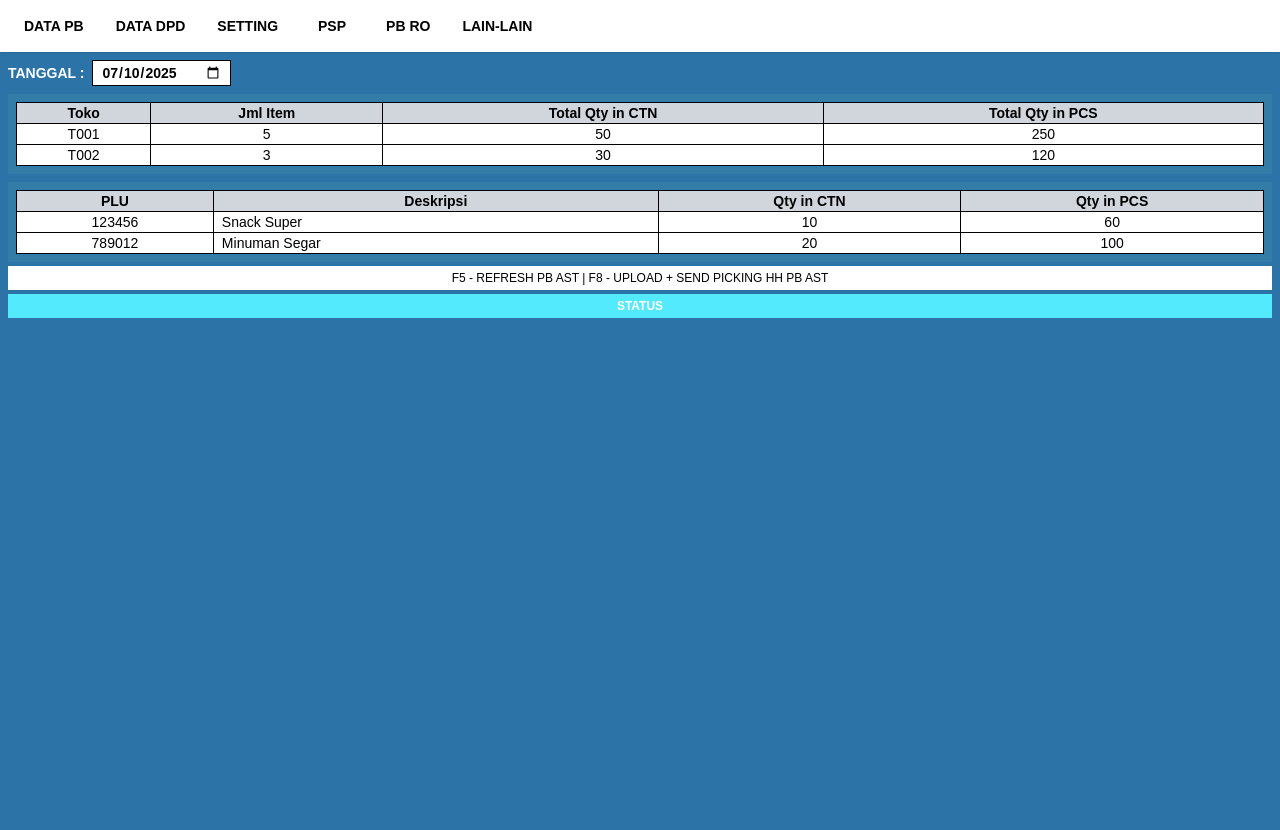
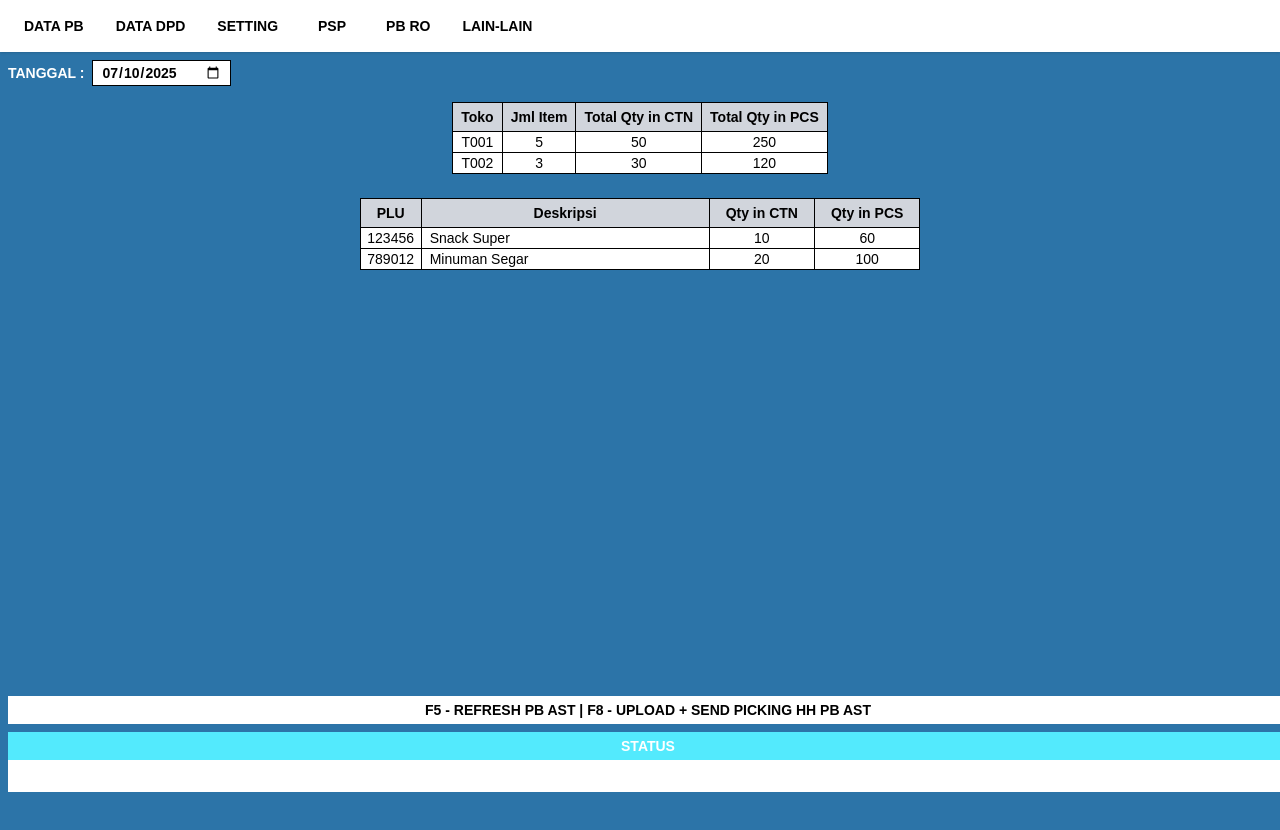
Before and after one commit to IdoMunthe/upload-pb-idm, a Next.js app: page /lain-lain/upload-pb-ast in a window 1280 px wide. Shown: the top 830 px of the page. Built offline with nearby package versions, Linux system fonts and the light colour scheme.

Commit message:
finished ui upload-pb-alokasi-rtt

```diff
--- a/src/app/lain-lain/upload-pb-ast/page.tsx
+++ b/src/app/lain-lain/upload-pb-ast/page.tsx
@@ -50,14 +50,18 @@ export default function UploadPBASTPage() {
         />
       </div>
 
-      <div className="p-2 bg-[#337ca8]">
-        <table className="w-full text-black">
+      <div className="p-2 overflow-auto max-h-96 w-auto  flex items-center flex-col">
+        <table className=" text-black">
           <thead className="bg-gray-300">
             <tr>
-              <th className="border border-black">Toko</th>
-              <th className="border border-black">Jml Item</th>
-              <th className="border border-black">Total Qty in CTN</th>
-              <th className="border border-black">Total Qty in PCS</th>
+              <th className="border border-black px-2 py-1">Toko</th>
+              <th className="border border-black px-2 py-1">Jml Item</th>
+              <th className="border border-black px-2 py-1">
+                Total Qty in CTN
+              </th>
+              <th className="border border-black px-2 py-1">
+                Total Qty in PCS
+              </th>
             </tr>
           </thead>
           <tbody>
@@ -79,14 +83,14 @@ export default function UploadPBASTPage() {
         </table>
       </div>
 
-      <div className="mt-2 p-2 bg-[#337ca8]">
-        <table className="w-full text-black">
+      <div className="mt-2 p-2 flex flex-col overflow-auto max-h-96 items-center">
+        <table className=" text-black">
           <thead className="bg-gray-300">
             <tr>
-              <th className="border border-black">PLU</th>
-              <th className="border border-black">Deskripsi</th>
-              <th className="border border-black">Qty in CTN</th>
-              <th className="border border-black">Qty in PCS</th>
+              <th className="border border-black px-4 py-1">PLU</th>
+              <th className="border border-black px-4 py-1 w-72">Deskripsi</th>
+              <th className="border border-black px-4 py-1">Qty in CTN</th>
+              <th className="border border-black px-4 py-1">Qty in PCS</th>
             </tr>
           </thead>
           <tbody>
@@ -108,12 +112,16 @@ export default function UploadPBASTPage() {
         </table>
       </div>
 
-      <div className="bg-white text-black text-xs p-1 mt-1 text-center">
-        F5 - REFRESH PB AST | F8 - UPLOAD + SEND PICKING HH PB AST
-      </div>
+      <div className="fixed min-w-full bottom-0 mb-2">
+        <div className="bg-white text-black  p-1 mt-1 text-center font-bold">
+          F5 - REFRESH PB AST | F8 - UPLOAD + SEND PICKING HH PB AST
+        </div>
+        <div className="bg-cyan-300 text-white font-bold mt-2 p-1 text-center">
+          STATUS
+        </div>
+        <div className="bg-white text-black  p-1 text-center font-bold h-8">
 
-      <div className="bg-cyan-300 text-white font-bold text-xs p-1 mt-1 text-center">
-        STATUS
+        </div>
       </div>
     </div>
   );
```
